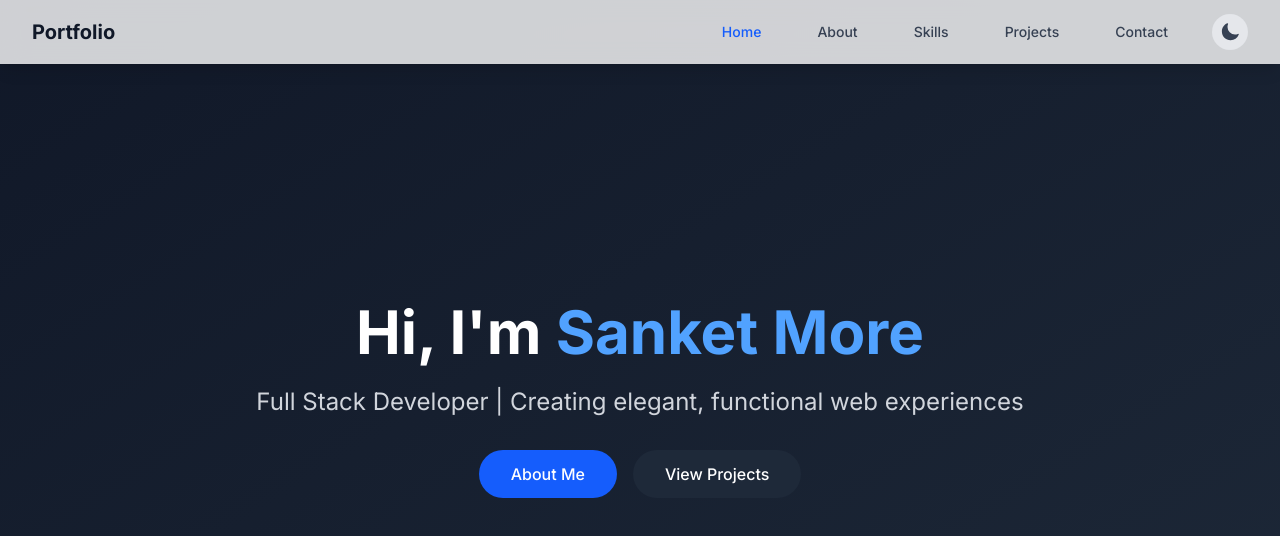
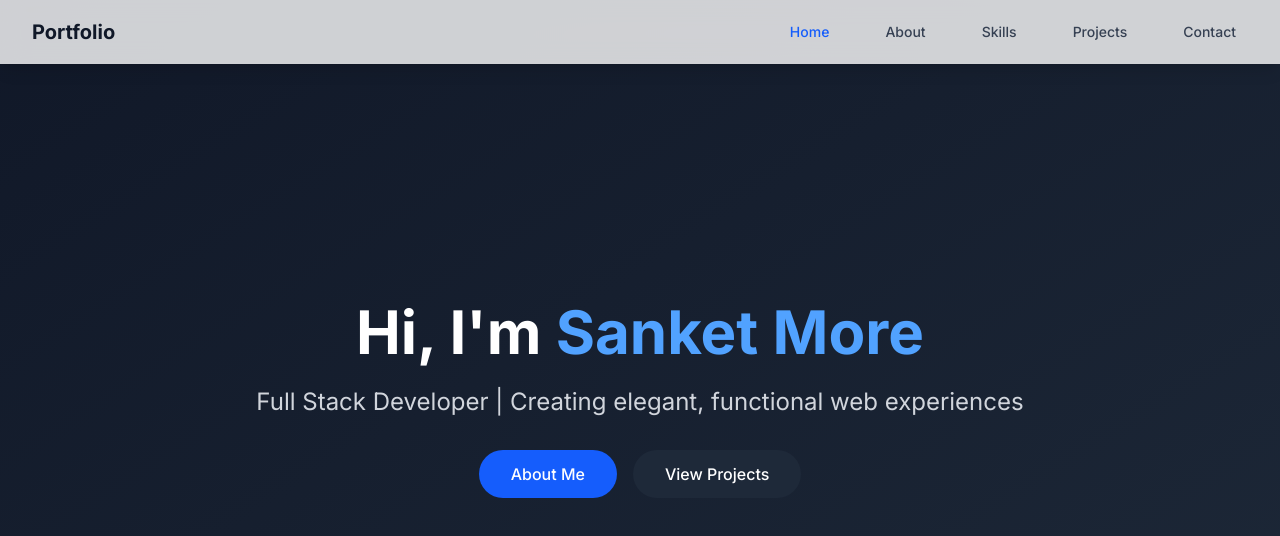
Before and after one commit to Sanketdinkarmore/Portfolio, a Next.js app: page / in a window 1280 px wide. Shown: the top 536 px of the page. Built offline with nearby package versions, Linux system fonts and the light colour scheme.

Commit message:
remove the theme changer

```diff
--- a/src/app/components/Navbar.tsx
+++ b/src/app/components/Navbar.tsx
@@ -4,11 +4,10 @@ import Link from 'next/link';
 import { usePathname } from 'next/navigation';
 import { motion } from 'framer-motion';
 import { SunIcon, MoonIcon } from '@heroicons/react/24/solid';
-import { useTheme } from '../context/ThemeContext';
+
 
 export default function Navbar() {
   const pathname = usePathname();
-  const { isDarkMode, toggleDarkMode } = useTheme();
 
   const navLinks = [
     { name: 'Home', href: '/' },
@@ -44,17 +43,7 @@ export default function Navbar() {
                 {link.name}
               </Link>
             ))}
-            <button
-              onClick={toggleDarkMode}
-              className="p-2 rounded-full bg-gray-200 dark:bg-gray-700 text-gray-700 dark:text-gray-300"
-              aria-label="Toggle dark mode"
-            >
-              {isDarkMode ? (
-                <SunIcon className="h-5 w-5" />
-              ) : (
-                <MoonIcon className="h-5 w-5" />
-              )}
-            </button>
+
           </div>
         </div>
       </div>
--- a/src/app/layout.tsx
+++ b/src/app/layout.tsx
@@ -2,7 +2,6 @@
 
 import { Inter } from 'next/font/google';
 import './globals.css';
-import { ThemeProvider } from './context/ThemeContext';
 import Navbar from './components/Navbar';
 import { useEffect } from 'react';
 
@@ -26,10 +25,10 @@ export default function RootLayout({
   return (
     <html lang="en" suppressHydrationWarning>
       <body className={`${inter.className} transition-colors duration-200`}>
-        <ThemeProvider>
+
           <Navbar />
           {children}
-        </ThemeProvider>
+
       </body>
     </html>
   );
--- a/src/app/page.tsx
+++ b/src/app/page.tsx
@@ -2,11 +2,9 @@
 
 import { motion } from 'framer-motion';
 import Link from 'next/link';
-import { ThemeProvider } from './context/ThemeContext';
 
 export default function Home() {
   return (
-    <ThemeProvider>
       <main className="min-h-screen bg-white dark:bg-gray-900">
         <section className="min-h-screen flex items-center justify-center bg-gradient-to-br from-gray-900 to-gray-800 text-white">
           <div className="max-w-7xl mx-auto px-4 sm:px-6 lg:px-8">
@@ -52,6 +50,5 @@ export default function Home() {
           </div>
         </section>
       </main>
-    </ThemeProvider>
   );
 }
```
